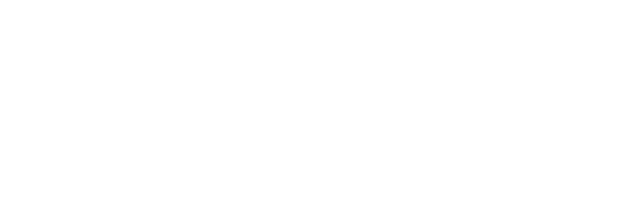
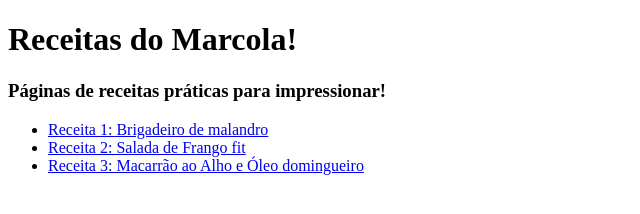
Before and after one commit to marcola-png/odin-recipes, a plain HTML site: page index.html in a window 1280 px wide. Shown: the whole page, without its empty margins (0-640 px from the left). Drawn offline with Linux system fonts and the light colour scheme.

Commit message:
Atualiza estrutura do index.html

```diff
--- a/index.html
+++ b/index.html
@@ -3,9 +3,14 @@
 <head>
     <meta charset="UTF-8">
     <meta name="viewport" content="width=device-width, initial-scale=1.0">
-    <title>Document</title>
+    <title>Odin recipes</title>
 </head>
 <body>
-
+        <h1>Receitas do Marcola!</h1>
+    <h3>Páginas de receitas práticas para impressionar!</h3>
+    <ul>
+        <li><a href="receita1.html">Receita 1: Brigadeiro de malandro</a></li>
+        <li><a href="receita2.html">Receita 2: Salada de Frango fit</a></li>
+        <li><a href="receita3.html">Receita 3: Macarrão ao Alho e Óleo domingueiro</a></li>
 </body>
 </html>
```
